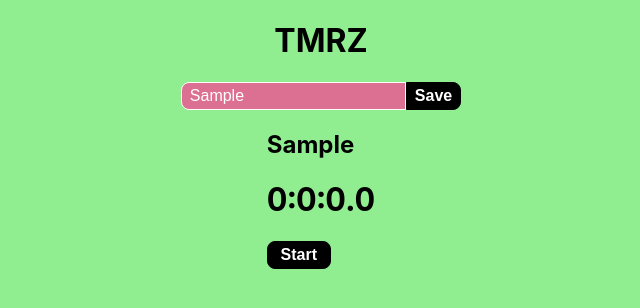
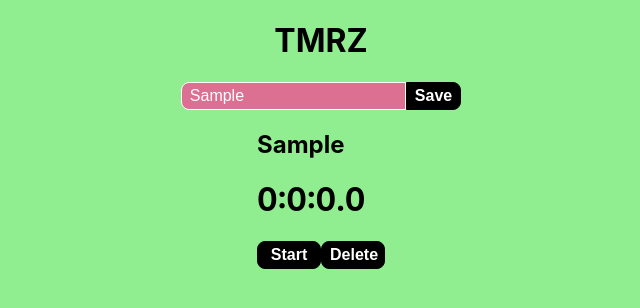
Before and after one commit to GSCrawley/timers_app, a React (Create React App) app in the folder timers_app/: page / in a window 1280 px wide. Both pictures are taken after typing "Sample" into the empty fields and a click on the button "Save". Shown: the top 308 px of the page, without its empty margins (319-959 px from the left). Built offline with nearby package versions, Linux system fonts and the light colour scheme.

Commit message:
delete and reset buttons work

```diff
--- a/timers_app/src/actions/index.js
+++ b/timers_app/src/actions/index.js
@@ -9,13 +9,21 @@
 // - Select a timer
 
 // `ADD_TIMER` - Creating a timer will add a new timer object to an array of timer objects held by the store.
-// export const RESET_TIMER = "RESET"
-// export const resetTimer = (index) => {
-//     return {
-//         type: RESET_TIMER,
-//         payload: { index }
-//     }
-// }
+export const DELETE_TIMER = 'DELETE_TIMER';
+export const deleteTimer = (name) => {
+    return {
+        type: DELETE_TIMER,
+        payload: { name }
+    }
+}
+
+export const RESET_TIMER = 'RESET_TIMER';
+export const resetTimer = (index) => {
+    return {
+        type: RESET_TIMER,
+        payload: { index }
+    }
+}
 
 export const UPDATE = "UPDATE"
 export const update = (deltaTime) => {
--- a/timers_app/src/components/TimerView.css
+++ b/timers_app/src/components/TimerView.css
@@ -10,11 +10,10 @@
 
 .TimerView > h2 {
 	flex: 1;
-	border-width: 10px;
-	border-color: black;
+
 }
 
-.TimerView > button {
+.TimerView > button  {
 	padding: 0.25rem 0.5rem;
 	border-radius: 0.5rem;
 	border: 1px solid #000;
--- a/timers_app/src/components/TimerView.js
+++ b/timers_app/src/components/TimerView.js
@@ -1,7 +1,7 @@
 import React, {  } from 'react'
 import { useDispatch } from 'react-redux'
 // Import our toggleTimer action
-import { toggleTimer } from '../actions'
+import { toggleTimer, resetTimer, deleteTimer } from '../actions'
 import { formatTime } from '../utils';
 
 import './TimerView.css'
@@ -15,17 +15,20 @@ export default function TimerView(props) {
     <div className="TimerView">
       <h2>{timer.name}</h2>
       <h1>{formatTime(timer.time)}</h1>
-
       <button
         onClick={() => dispatch(toggleTimer(index))}
       >
         {timer.isRunning ? "Stop" : "Start"}
       </button>
-      {/* <button
-        onClick={() => dispatch(resetTimer(timer.time))}
-        >
-    {timer.time ?  "Reset" : "Reset"}
-      </button> */}
+      { !timer.isRunning ? <button
+                    onClick={() => dispatch(deleteTimer(timer.name))}
+                >Delete
+                </button> : null }
+                { timer.time > 0 && !timer.isRunning ? <button
+                    onClick={() => dispatch(resetTimer(index))}
+                >Reset
+                </button> : null }
+
     </div>
   )
 }
--- a/timers_app/src/reducers/timerReducer.js
+++ b/timers_app/src/reducers/timerReducer.js
@@ -1,4 +1,4 @@
-import { NEW_TIMER, TOGGLE_TIMER, UPDATE } from '../actions';
+import { NEW_TIMER, TOGGLE_TIMER, UPDATE, DELETE_TIMER, RESET_TIMER } from '../actions';
 import Timer from '../Timer'
 
 const timerReducer = (state = [], action) => {
@@ -10,19 +10,17 @@ const timerReducer = (state = [], action) => {
           }
           return timer
         })
-      // case RESET_TIMER:
-      //   const resetState = state.map((timer, index) => {
-      //     if (action.payload.index === index) {
-      //       return {...state, Timer }
-      //     }
-      //     return timer
-      //   })
-      //   return resetState
+
+
 
       case NEW_TIMER:
         // Add a new timer, return a copy of state
         const name = action.payload.name ? action.payload.name : `Timer ${state.length}`
         return [...state, new Timer(name)]
+
+      case DELETE_TIMER:
+            return state.filter(({ name }) => name !== action.payload.name );
+
 
       case TOGGLE_TIMER:
         // Invert the isRunning property of timer at index, return a copy of state
@@ -33,6 +31,15 @@ const timerReducer = (state = [], action) => {
           return timer
         })
         return newState
+
+      case RESET_TIMER:
+        const resetState = state.map((timer, index) => {
+            if (action.payload.index === index) {
+                return {...timer, time: 0}
+            }
+            return timer;
+        })
+        return resetState;
       default:
         return state;
     }
```
